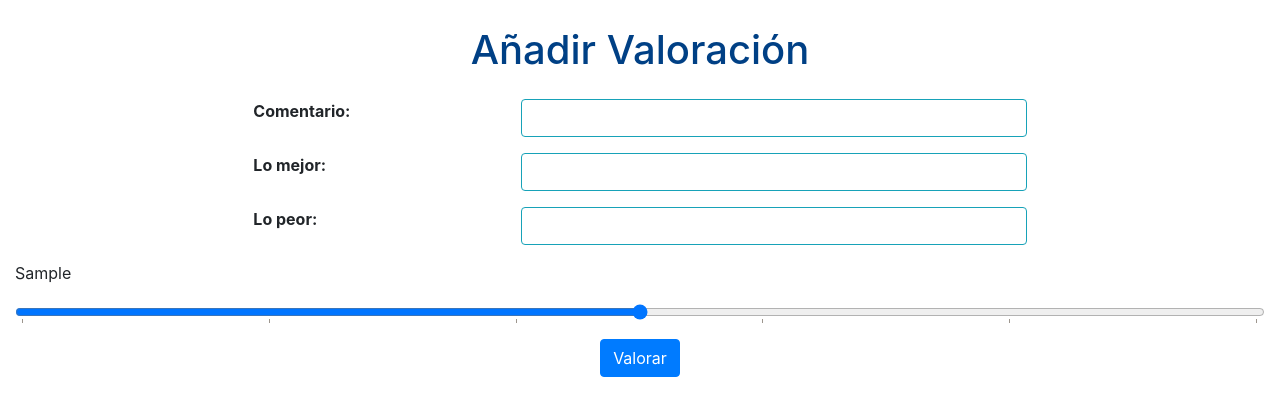
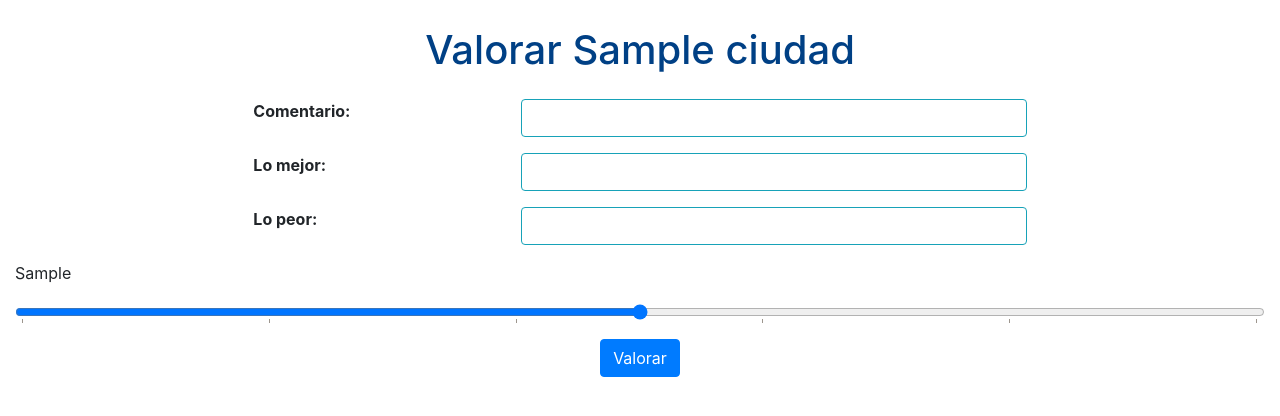
Before and after one commit to albertosml/GestionaTusViajes, a Django app: page /web/ciudad/1/valorar/ in a window 1280 px wide. Shown: the part 56-472 px from the top of the page. Run offline with Django 3.2, Linux system fonts and the light colour scheme; tables that the repository leaves empty hold one stand-in row (values such as "Sample post"); some libraries are stand-ins or nearby versions.

Commit message:
Arreglados errores

```diff
--- a/web_viajes/models.py
+++ b/web_viajes/models.py
@@ -7,12 +7,9 @@ from django.contrib.auth.models import User
 
 class Pais(models.Model):
     nombre_pais = models.CharField(max_length=20,primary_key=True)
-    continente = models.CharField(
-        choices={('Europa', 'Europa'), ('Asia', 'Asia'), ('Africa', 'Africa'), ('America', 'America'),
-                 ('Oceania', 'Oceania')}, null=False, max_length=20, default='Europa')
 
     def __str__(self):
-       return '{0}, {1}'.format(self.nombre_pais, self.continente)
+       return self.nombre_pais
 
 class Ciudad(models.Model):
     nombre_ciudad = models.CharField(max_length=20)
--- a/web_viajes/templates/valoracion_anadir.html
+++ b/web_viajes/templates/valoracion_anadir.html
@@ -4,12 +4,12 @@
 {% load staticfiles %}
 
 {%block titulo%}
-    <title>Añadir Valoración</title>
+    <title>Valorar {{city.nombre_ciudad}}</title>
   <link rel="stylesheet" href="{% static 'css/estilos.css' %}">
 
 {% endblock %}
 
-{% block nombre %}Añadir Valoración{% endblock %}
+{% block nombre %}Valorar {{city.nombre_ciudad}}{% endblock %}
 
 {% block contenido%}
   {% load widget_tweaks %}
--- a/web_viajes/templates/viaje_anadir_puro.html
+++ b/web_viajes/templates/viaje_anadir_puro.html
@@ -84,6 +84,7 @@
                 </div>
                     </div>
                     </div>
+                <p align="middle"><a  target="_blank" href="{% url 'registro' %}">Nuevo Usuario</a></p>
             </div>
             <br>
             <div class="form-group mt-3 " >
@@ -101,7 +102,7 @@
                     que estas vayan siendo visitadas. Para añadir una ciudad que no está, haga click en la enlace siguiente. <strong>Importante:</strong>
                     Añade la ciudad con su nombre completo en <strong>español</strong>. Si tiene alguna falta de ortografía o similar
                     , esta ciudad no será visible para posteriormente poder valorarla.</p>
-                    <p><a  target="_blank" href="{% url 'anadir_ciudad' %}">Añadir ciudad</a></p>
+                    <p align="middle"><a  target="_blank" href="{% url 'anadir_ciudad' %}">Añadir ciudad</a></p>
                 <div class="row">
                 <div class="col-6 col-md-6 ">
                     <p class="text-center"><strong > Ciudades añadidas</strong></p>
--- a/web_viajes/urls.py
+++ b/web_viajes/urls.py
@@ -8,7 +8,6 @@ urlpatterns = [
     path('viajes/',views.travels,name="mis_viajes"),
     path('ciudad/<int:pk>',views.city,name="ciudad"),
     path('viaje/<int:pk>/',views.travel ,name="viaje"),
-    path('perfil/<int:pk>',views.update_user,name='perfil'),
     path('perfil/<int:pk>',views.update_user,name='perfil'),
     path('registro/',views.create_user,name='registro'),
 
--- a/web_viajes/views.py
+++ b/web_viajes/views.py
@@ -260,6 +260,8 @@ def add_city(request):
 
 @csrf_protect
 def add_valoration(request,pk):
+    ciudad = Ciudad.objects.get(pk=pk)
+
     if request.method == 'POST':
 
         # Create a form instance and populate it with data from the request (binding):
@@ -267,7 +269,6 @@ def add_valoration(request,pk):
 
         # Check if the form is valid:
         if form.is_valid():
-            ciudad = Ciudad.objects.get(pk=pk)
             if request.user.is_authenticated:
                 usuario = User.objects.get(username=request.user.username)
             else:
@@ -293,7 +294,7 @@ def add_valoration(request,pk):
 
         items = Item_Valoracion.objects.all()
 
-    return render(request, 'valoracion_anadir.html', {'form': form, 'items' : items , 'ciudad' : pk})
+    return render(request, 'valoracion_anadir.html', {'form': form, 'items' : items , 'ciudad' : pk, 'city' : ciudad})
 
 def add_entrada(request,pk):
     if request.method == 'POST':
```
Also changed, not shown: web_viajes/migrations/0002_auto_20180923_1942.py (added).
